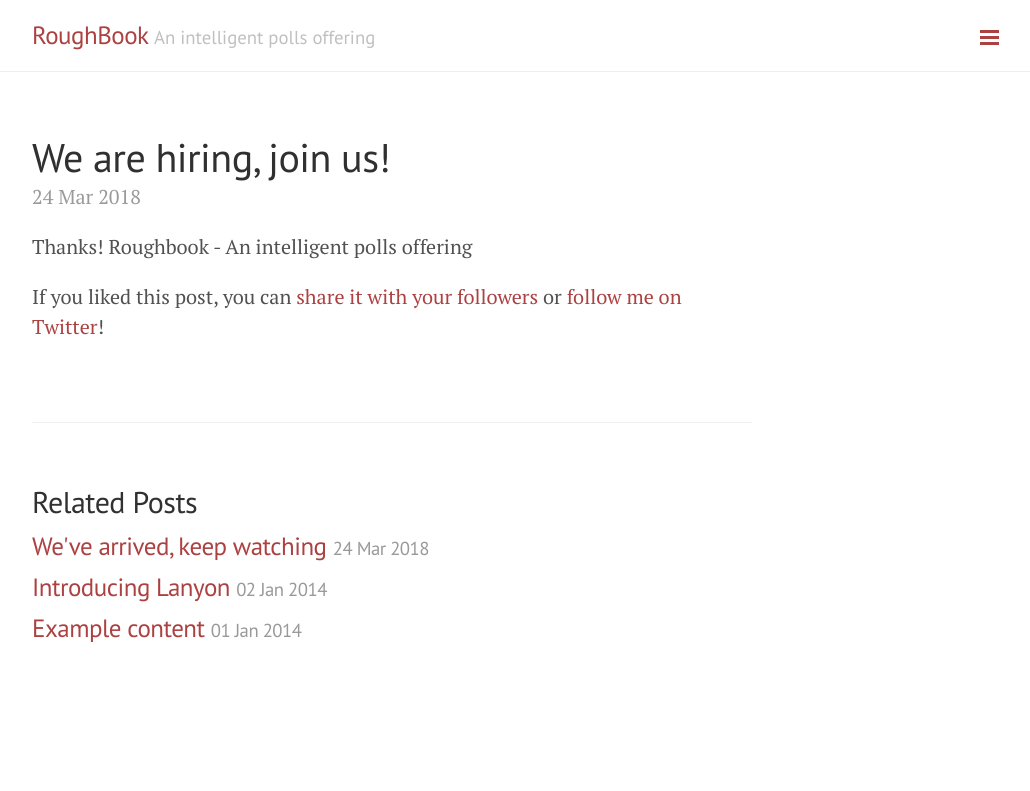
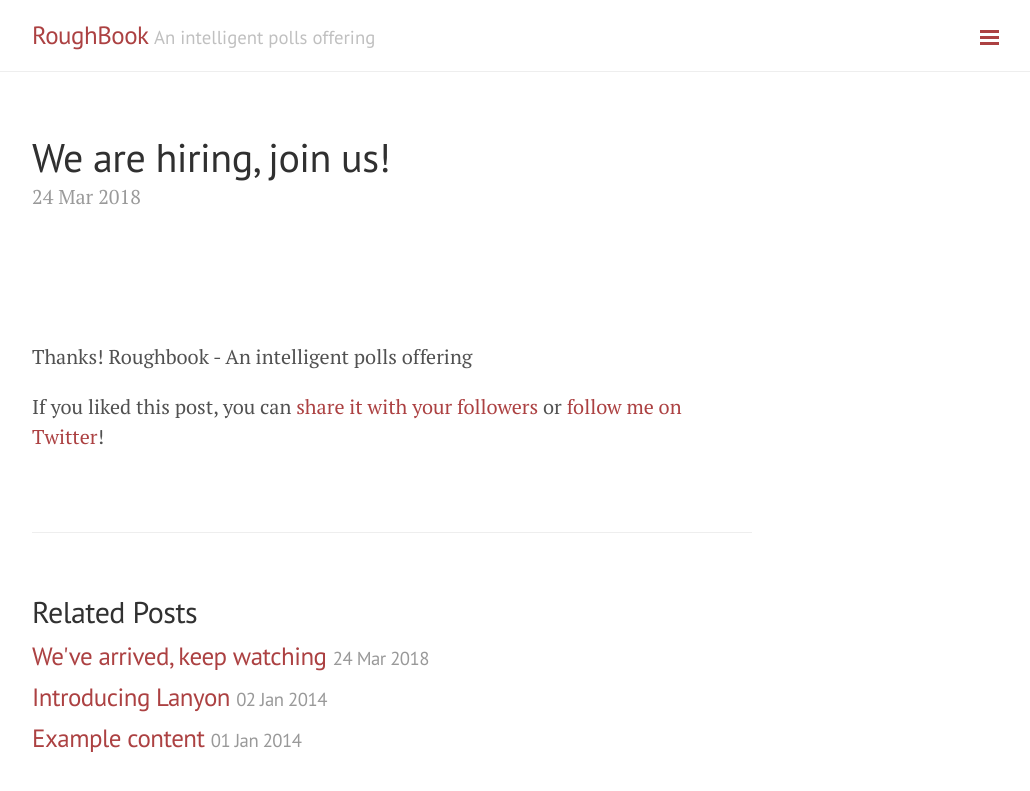
Before and after one commit to roughbook/blog, a Jekyll site: the page built from _posts/2018-03-24-we-are-hiring.md, in a window 1280 px wide. Shown: the top 791 px of the page, without its empty margins (248-1278 px from the left). Built offline with Jekyll 4.4.1, drawn with Linux system fonts in a browser that asks for light colours; Markdown is read by kramdown in place of the engine named in the settings; a script that is not in the unit is left out.

Commit message:
we're hiring added side panel links upgraded

```diff
--- a/_config.yml
+++ b/_config.yml
@@ -20,5 +20,5 @@ paginate:         5
 # Custom vars
 version:          1.0.0
 
-github:
-  repo:           https://github.com/roughbook/blog
+careers:
+  url:           https://angel.co/roughbook/jobs
--- a/_includes/sidebar.html
+++ b/_includes/sidebar.html
@@ -25,9 +25,9 @@
       {% endif %}
     {% endfor %}
 
-    <a class="sidebar-nav-item" href="{{ site.github.repo }}/archive/v{{ site.version }}.zip">Download</a>
-    <a class="sidebar-nav-item" href="{{ site.github.repo }}">GitHub project</a>
-    <span class="sidebar-nav-item">Currently v{{ site.version }}</span>
+    <!--<a class="sidebar-nav-item" href="{{ site.github.repo }}/archive/v{{ site.version }}.zip">Download</a>-->
+    <a class="sidebar-nav-item" href="{{ site.careers.url }}">Careers</a>
+    <!--<span class="sidebar-nav-item">Currently v{{ site.version }}</span>-->
   </nav>
 
   <div class="sidebar-item">
--- a/_posts/2018-03-24-we-are-hiring.md
+++ b/_posts/2018-03-24-we-are-hiring.md
@@ -5,7 +5,9 @@ title: We are hiring, join us!
 
 <script data-startup="roughbook" src="https://angel.co/javascripts/embed_jobs.js" id="angellist_embed" async></script>
 
-
+<br/>
+<br/>
+<br/>
 
 Thanks!
 Roughbook - An intelligent polls offering
```
